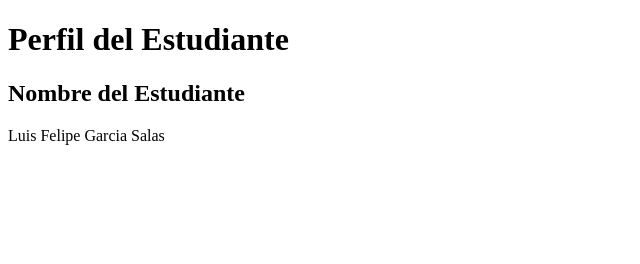
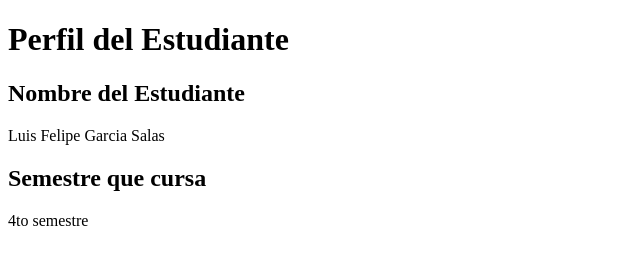
Before and after one commit to LFMJ/TAREA-DE-GIT-, a plain HTML site: page TAREA.html in a window 1280 px wide. Shown: the whole page, without its empty margins (0-640 px from the left). Drawn offline with Linux system fonts and the light colour scheme.

Commit message:
Semestre que cursa

```diff
--- a/TAREA.html
+++ b/TAREA.html
@@ -7,7 +7,10 @@
 <body>
     <h1>Perfil del Estudiante</h1>
 
-    <!-- Datos del estudiante -->
     <section>
         <h2>Nombre del Estudiante</h2>
         <p>Luis Felipe Garcia Salas</p>
+
+        <h2>Semestre que cursa</h2>
+        <p>4to semestre</p>
+    </section>
```
